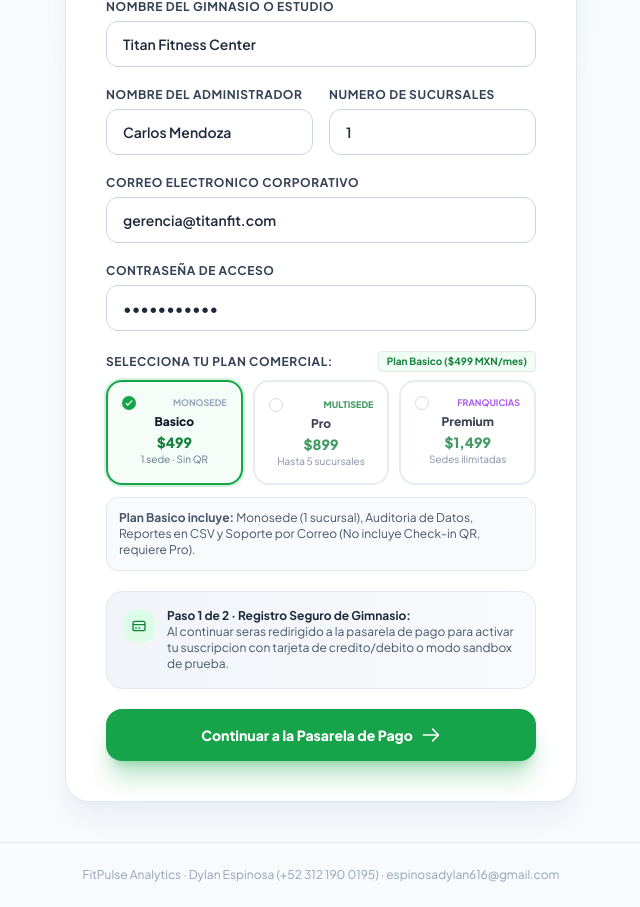
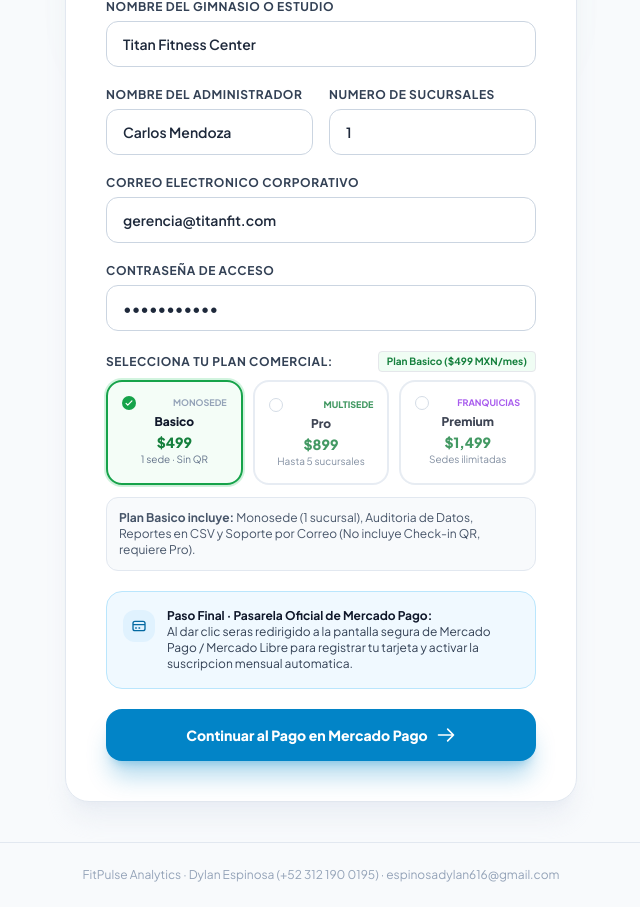
Before and after one commit to Zuck319/fitpulse-startup, a FastAPI app: page /registro?plan=basico in a window 1280 px wide. Shown: the part 274-1181 px from the top of the page, without its empty margins (319-959 px from the left). Run offline with FastAPI, Linux system fonts and the light colour scheme; some libraries are stand-ins or nearby versions.

Commit message:
fix: redirigir directamente al checkout de suscripcion de mercado pago al seleccionar plan o registrarse

```diff
--- a/services/web/main.py
+++ b/services/web/main.py
@@ -249,10 +249,12 @@ async def procesar_registro(
     SESSION_STATE["nombre_usuario"] = usuario["nombre_dueno"]
     SESSION_STATE["email"] = usuario["email"]
     SESSION_STATE["plan_activo"] = usuario["plan_activo"]
-    SESSION_STATE["usuario_autenticado"] = True
+    from services.web.mercadopago_service import obtener_planes_suscripcion
+    planes_mp = obtener_planes_suscripcion()
+    url_destino_mp = planes_mp.get(plan_elegido.lower(), planes_mp["pro"])
 
     response = RedirectResponse(
-        url=f"/checkout?plan={plan_elegido.lower()}&nuevo_registro=1",
+        url=url_destino_mp,
         status_code=status.HTTP_303_SEE_OTHER
     )
     response.set_cookie(key="fitpulse_session", value=token, httponly=True, max_age=86400 * 30, path="/")
@@ -320,18 +322,14 @@ async def logout(request: Request):
     return response
 
 
-@app.get("/checkout", response_class=HTMLResponse)
+@app.get("/checkout")
 async def checkout_page(request: Request, plan: Optional[str] = "pro"):
-    """Pasarela de pago para planes de suscripcion."""
-    usuario = obtener_usuario_actual(request)
-    return templates.TemplateResponse(
-        request=request,
-        name="checkout.html",
-        context={
-            "usuario": usuario,
-            "plan_seleccionado": plan.lower() if plan else "pro"
-        }
-    )
+    """Redirige inmediatamente a la pasarela oficial de suscripciones de Mercado Pago / Mercado Libre."""
+    from services.web.mercadopago_service import obtener_planes_suscripcion
+    planes = obtener_planes_suscripcion()
+    plan_clean = (plan or "pro").lower()
+    url_mp = planes.get(plan_clean, planes["pro"])
+    return RedirectResponse(url=url_mp, status_code=status.HTTP_303_SEE_OTHER)
 
 
 @app.post("/procesar-pago")
--- a/services/web/templates/registro.html
+++ b/services/web/templates/registro.html
@@ -172,18 +172,18 @@
                 </div>
 
                 <!-- Aviso de Pasarela de Pago Oficial -->
-                <div class="p-4 rounded-2xl bg-gradient-to-r from-slate-100 to-slate-50 border border-slate-200 text-xs text-slate-600 flex items-start gap-3">
-                    <div class="w-8 h-8 rounded-xl bg-brand-100 text-brand-700 font-bold flex items-center justify-center shrink-0 mt-0.5">
+                <div class="p-4 rounded-2xl bg-sky-50 border border-sky-200 text-xs text-slate-700 flex items-start gap-3">
+                    <div class="w-8 h-8 rounded-xl bg-sky-100 text-sky-700 font-bold flex items-center justify-center shrink-0 mt-0.5">
                         <svg class="w-4 h-4" fill="none" stroke="currentColor" viewBox="0 0 24 24"><path stroke-linecap="round" stroke-linejoin="round" stroke-width="2" d="M3 10h18M7 15h1m4 0h1m-7 4h12a3 3 0 003-3V8a3 3 0 00-3-3H6a3 3 0 00-3 3v8a3 3 0 003 3z"/></svg>
                     </div>
                     <div>
-                        <strong class="text-slate-800 block text-xs">Paso 1 de 2 · Registro Seguro de Gimnasio:</strong>
-                        Al continuar seras redirigido a la pasarela de pago para activar tu suscripcion con tarjeta de credito/debito o modo sandbox de prueba.
+                        <strong class="text-navy-900 block text-xs">Paso Final · Pasarela Oficial de Mercado Pago:</strong>
+                        Al dar clic seras redirigido a la pantalla segura de Mercado Pago / Mercado Libre para registrar tu tarjeta y activar la suscripcion mensual automatica.
                     </div>
                 </div>
 
-                <button type="submit" class="w-full py-4 px-4 bg-brand-600 hover:bg-brand-500 active:scale-[0.98] text-white font-extrabold text-sm rounded-2xl shadow-xl shadow-brand-600/30 transition flex items-center justify-center gap-2">
-                    <span>Continuar a la Pasarela de Pago</span>
+                <button type="submit" class="w-full py-4 px-4 bg-sky-600 hover:bg-sky-500 active:scale-[0.98] text-white font-extrabold text-sm rounded-2xl shadow-xl shadow-sky-600/30 transition flex items-center justify-center gap-2">
+                    <span>Continuar al Pago en Mercado Pago</span>
                     <svg class="w-5 h-5" fill="none" stroke="currentColor" viewBox="0 0 24 24"><path stroke-linecap="round" stroke-linejoin="round" stroke-width="2" d="M14 5l7 7m0 0l-7 7m7-7H3"/></svg>
                 </button>
             </form>
```
